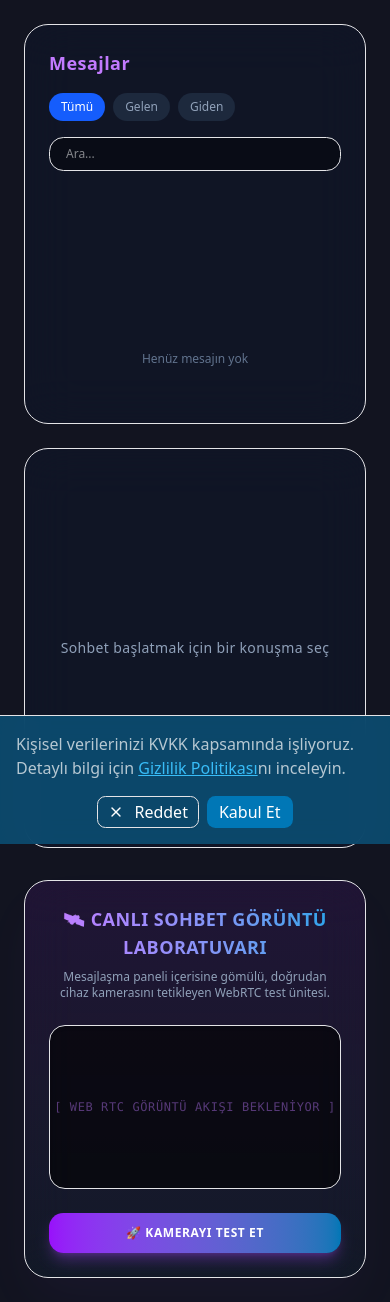
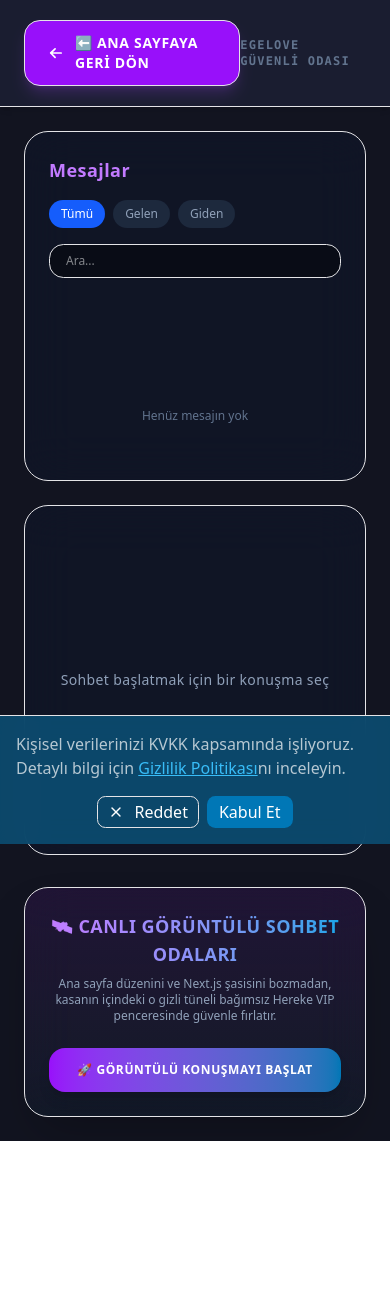
Before and after one commit to ylmzchdr/egelove-backend, a Next.js app in the folder frontend/: page /messages in a window 390 px wide. After the commit the page ends 1141 px from the top, so only its background shows below. Built offline with nearby package versions, Linux system fonts and the light colour scheme.

Commit message:
feat: complete independent canavar-video path and raw html launcher

```diff
--- /dev/null
+++ b/frontend/app/canavar-video/page.tsx
@@ -0,0 +1,70 @@
+'use client';
+
+import React, { useState, useRef, useEffect } from 'react';
+
+export default function CanavarVideoPage() {
+  const [stream, setStream] = useState<MediaStream | null>(null);
+  const [error, setError] = useState<string>('');
+  const [isClient, setIsClient] = useState(false);
+  const localVideoRef = useRef<HTMLVideoElement>(null);
+
+  useEffect(() => {
+    setIsClient(true);
+    setTimeout(() => {
+      kamerayiOtomatikAc();
+    }, 500);
+  }, []);
+
+  const kamerayiOtomatikAc = async () => {
+    try {
+      setError('');
+      const mediaStream = await navigator.mediaDevices.getUserMedia({
+        video: true,
+        audio: true
+      });
+      setStream(mediaStream);
+      if (localVideoRef.current) {
+        localVideoRef.current.srcObject = mediaStream;
+      }
+    } catch (err: any) {
+      setError('Kamera izni alınamadı ortak! Lütfen tarayıcı kilit ikonundan izin ver.');
+    }
+  };
+
+  const baglantiyiKapat = () => {
+    if (stream) {
+      stream.getTracks().forEach(track => track.stop());
+      setStream(null);
+    }
+    window.close(); // İş bitince bağımsız pop-up penceresini tık diye kapatır!
+  };
+
+  if (!isClient) return null;
+
+  return (
+    <div className="min-h-screen bg-[#121420] text-white p-6 flex flex-col justify-between font-sans">
+      <div className="text-center border-b border-purple-500/20 pb-4">
+        <h1 className="text-sm font-black tracking-widest bg-clip-text text-transparent bg-gradient-to-r from-purple-400 via-pink-400 to-amber-300">
+          EGELOVE VIP CANLI BAĞLANTI
+        </h1>
+        <p className="text-[10px] text-slate-400 mt-0.5 tracking-wider uppercase">Hereke İlmeği Kalitesinde Güvenli WebRTC Tüneli</p>
+      </div>
+
+      <div className="my-auto">
+        <div className="w-full aspect-video bg-black/80 rounded-3xl border-2 border-purple-500/40 overflow-hidden flex items-center justify-center relative shadow-2xl">
+          <video ref={localVideoRef} autoPlay playsInline muted className="w-full h-full object-cover" />
+          {!stream && !error && (
+            <p className="absolute text-[10px] text-purple-400 tracking-widest font-mono animate-pulse uppercase">[ WEB RTC GÖRÜNTÜ AKIŞI BEKLENİYOR ]</p>
+          )}
+        </div>
+        {error && <p className="text-xs text-red-400 bg-red-500/10 border border-red-500/20 py-2 px-3 rounded-xl mt-4 text-center">{error}</p>}
+      </div>
+
+      <div className="space-y-4 pt-4 border-t border-white/5">
+        <button onClick={baglantiyiKapat} className="w-full bg-gradient-to-r from-rose-600 to-red-600 hover:from-rose-500 hover:to-red-500 text-white font-bold py-3 px-6 rounded-2xl text-xs transition-all tracking-widest uppercase shadow-lg">
+          🛑 SOHBETİ VE PENCEREYİ KAPAT
+        </button>
+      </div>
+    </div>
+  );
+}
--- a/frontend/app/messages/page.tsx
+++ b/frontend/app/messages/page.tsx
@@ -1,48 +1,51 @@
 'use client';
 
-import React, { useState, useRef, useEffect } from 'react';
+import React, { useEffect, useState } from 'react';
 
 export default function MessagesPage() {
-  const [stream, setStream] = useState<MediaStream | null>(null);
-  const [error, setError] = useState<string>('');
   const [isClient, setIsClient] = useState(false);
-  const localVideoRef = useRef<HTMLVideoElement>(null);
 
   useEffect(() => {
     setIsClient(true);
   }, []);
 
-  const kamerayiAc = async () => {
-    try {
-      setError('');
-      const mediaStream = await navigator.mediaDevices.getUserMedia({
-        video: true,
-        audio: true
-      });
+  // 🛰️ PLANIMIZDAKİ O SİHİRLİ SAF HTML WINDOW.OPEN FIRLATICISI
+  const bagimsizKameraAc = () => {
+    const width = 450;
+    const height = 650;
+    const left = (window.screen.width - width) / 2;
+    const top = (window.screen.height - height) / 2;
 
-      setStream(mediaStream);
-      if (localVideoRef.current) {
-        localVideoRef.current.srcObject = mediaStream;
-      }
-    } catch (err: any) {
-      setError('Kamera veya mikrofon izni reddedildi ortak! Lütfen tarayıcıdan izin ver.');
-    }
-  };
-
-  const kamerayiKapat = () => {
-    if (stream) {
-      stream.getTracks().forEach(track => track.stop());
-      setStream(null);
-    }
+    window.open(
+      '/canavar-video',
+      'EgeloveLivePopup',
+      `width=${width},height=${height},top=${top},left=${left},resizable=no,scrollbars=no,status=no,location=no,toolbar=no,menubar=no`
+    );
   };
 
   if (!isClient) return null;
 
   return (
-    <div className="min-h-screen bg-[#121420] text-white p-6">
-      {/* Üst Kısım: Mevcut Mesajlar Arayüzü Düzeni */}
+    <div className="min-h-screen bg-[#121420] text-white flex flex-col">
+
+      {/* 🧭 ÜST NAVİGASYON BARI - SAF HTML GERİ DÖNÜŞ KAPISI ÇAKILDI */}
+      <header className="w-full bg-[#1a1d30] border-b border-white/5 px-6 py-5 flex items-center justify-between shadow-md shrink-0">
+        <a
+          href="/dashboard"
+          className="flex items-center gap-3 bg-purple-600 hover:bg-purple-500 text-white px-6 py-3 rounded-2xl text-sm font-black tracking-wider transition-all shadow-lg shadow-purple-500/20 border border-purple-400/30"
+        >
+          <svg xmlns="http://w3.org" fill="none" viewBox="0 0 24 24" strokeWidth={3} stroke="currentColor" className="w-5 h-5">
+            <path strokeLinecap="round" strokeLinejoin="round" d="M10.5 19.5 3 12m0 0 7.5-7M3 12h18" />
+          </svg>
+          <span>⬅️ ANA SAYFAYA GERİ DÖN</span>
+        </a>
+        <span className="text-xs font-bold text-slate-500 tracking-widest font-mono">EGELOVE GÜVENLİ ODASI</span>
+      </header>
+
+      {/* 📊 ANA İÇERİK ALANI */}
+      <main className="flex-1 p-6 space-y-8 overflow-y-auto">
         <div className="max-w-6xl mx-auto grid grid-cols-1 md:grid-cols-3 gap-6 mb-8">
-        <div className="bg-slate-900/60 backdrop-blur-xl border border-white/10 rounded-3xl p-6 h-[400px] flex flex-col justify-between">
+          <div className="bg-slate-900/60 backdrop-blur-xl border border-white/10 rounded-3xl p-6 h-[350px] flex flex-col justify-between">
             <div>
               <h3 className="text-lg font-bold mb-4 tracking-wide text-purple-400">Mesajlar</h3>
               <div className="flex gap-2 mb-4">
@@ -50,70 +53,34 @@ export default function MessagesPage() {
                 <button className="bg-slate-800 px-3 py-1.5 rounded-xl text-xs font-medium text-slate-400">Gelen</button>
                 <button className="bg-slate-800 px-3 py-1.5 rounded-xl text-xs font-medium text-slate-400">Giden</button>
               </div>
-            <input
-              type="text"
-              placeholder="Ara..."
-              className="w-full bg-black/40 border border-white/10 rounded-xl px-4 py-2 text-xs focus:outline-none focus:border-purple-500"
-            />
+              <input type="text" placeholder="Ara..." className="w-full bg-black/40 border border-white/10 rounded-xl px-4 py-2 text-xs focus:outline-none focus:border-purple-500" />
             </div>
             <p className="text-xs text-slate-500 text-center py-8">Henüz mesajın yok</p>
           </div>
-
-        <div className="md:col-span-2 bg-slate-900/60 backdrop-blur-xl border border-white/10 rounded-3xl p-6 h-[400px] flex items-center justify-center">
+          <div className="md:col-span-2 bg-slate-900/60 backdrop-blur-xl border border-white/10 rounded-3xl p-6 h-[350px] flex items-center justify-center">
             <p className="text-sm text-slate-400 font-medium tracking-wide">Sohbet başlatmak için bir konuşma seç</p>
           </div>
         </div>
 
-      {/* Alt Kısım: Bize Para Basacak O Canavar Canlı Sohbet Görüntü Test Modülü */}
-      <div className="max-w-xl mx-auto bg-gradient-to-b from-purple-900/20 to-pink-900/10 backdrop-blur-xl border border-purple-500/30 rounded-3xl p-6 text-center shadow-2xl shadow-purple-500/5">
+        {/* 🚀 FIRLATICI PANELİ */}
+        <div className="max-w-xl mx-auto bg-gradient-to-b from-purple-900/20 to-pink-900/10 backdrop-blur-xl border border-purple-500/30 rounded-3xl p-6 text-center shadow-2xl">
           <h2 className="text-lg font-bold mb-2 tracking-wide text-transparent bg-clip-text bg-gradient-to-r from-purple-400 to-pink-400">
-          🛰️ CANLI SOHBET GÖRÜNTÜ LABORATUVARI
+            🛰️ CANLI GÖRÜNTÜLÜ SOHBET ODALARI
           </h2>
           <p className="text-xs text-slate-400 mb-6">
-          Mesajlaşma paneli içerisine gömülü, doğrudan cihaz kamerasını tetikleyen WebRTC test ünitesi.
+            Ana sayfa düzenini ve Next.js şasisini bozmadan, kasanın içindeki o gizli tüneli bağımsız Hereke VIP penceresinde güvenle fırlatır.
           </p>
-
-        {/* 📺 Görüntü Ekranı */}
-        <div className="w-full aspect-video bg-black/60 rounded-2xl border border-purple-500/20 overflow-hidden flex items-center justify-center relative mb-6 shadow-inner">
-          <video
-            ref={localVideoRef}
-            autoPlay
-            playsInline
-            muted
-            className="w-full h-full object-cover"
-          />
-          {!stream && (
-            <span className="absolute text-xs text-purple-400/50 tracking-wider animate-pulse font-mono">
-              [ WEB RTC GÖRÜNTÜ AKIŞI BEKLENİYOR ]
-            </span>
-          )}
-        </div>
-
-        {error && (
-          <p className="text-xs text-red-400 bg-red-500/10 border border-red-500/20 py-2 px-3 rounded-xl mb-4 font-medium">
-            {error}
-          </p>
-        )}
-
-        {/* 🎮 Kontrol Butonları */}
-        <div className="flex gap-4 max-w-xs mx-auto">
-          {!stream ? (
+          <div className="max-w-xs mx-auto">
             <button
-              onClick={kamerayiAc}
-              className="flex-1 bg-gradient-to-r from-purple-600 to-pink-600 hover:from-purple-500 hover:to-pink-500 text-white font-semibold py-3 px-6 rounded-xl text-xs transition-all tracking-wider shadow-lg shadow-purple-500/30 transform hover:scale-[1.02] active:scale-[0.98]"
+              onClick={bagimsizKameraAc}
+              className="w-full bg-gradient-to-r from-purple-600 to-pink-600 hover:from-purple-500 hover:to-pink-500 text-white font-semibold py-3.5 px-6 rounded-2xl text-xs transition-all tracking-wider shadow-lg transform hover:scale-[1.02]"
             >
-              🚀 KAMERAYI TEST ET
+              🚀 GÖRÜNTÜLÜ KONUŞMAYI BAŞLAT
             </button>
-          ) : (
-            <button
-              onClick={kamerayiKapat}
-              className="flex-1 bg-slate-800 hover:bg-slate-700 text-slate-200 font-semibold py-3 px-6 rounded-xl text-xs transition-all tracking-wider border border-white/10"
-            >
-              🛑 BAĞLANTIYI KES
-            </button>
-          )}
           </div>
         </div>
+      </main>
+
     </div>
   );
 }
```
Lines whose indentation alone changed are shown as unchanged.
